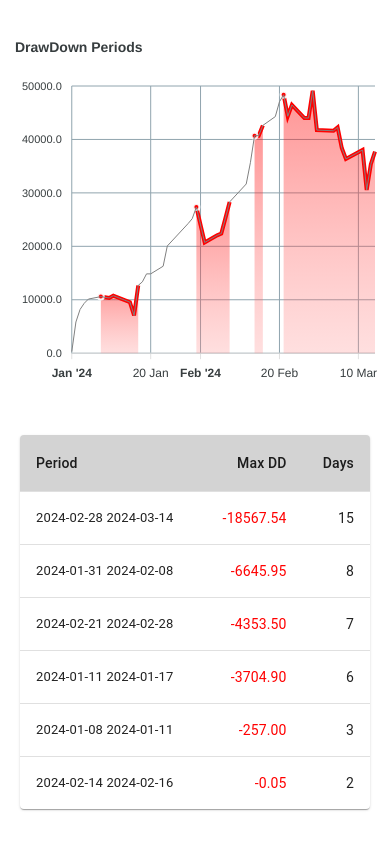
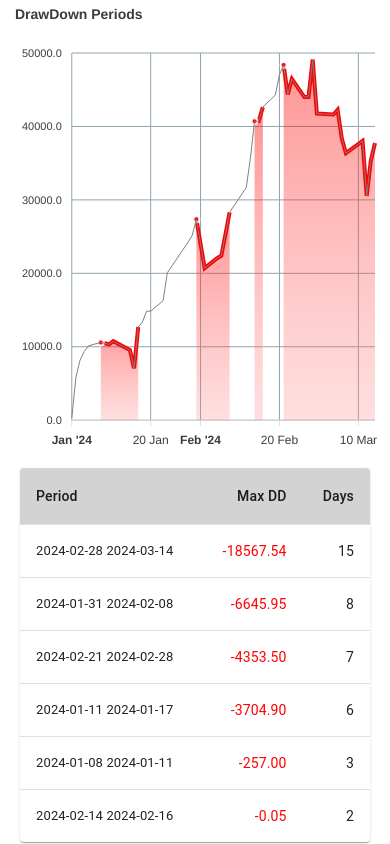
Before and after one commit to Ketan281/maticAlgos, a React (Create React App) app: page / in a window 390 px wide. Built offline with nearby package versions, Linux system fonts and the light colour scheme.

Commit message:
fixed logo

```diff
--- a/src/App.css
+++ b/src/App.css
@@ -38,12 +38,12 @@
 }
 @media only screen and (max-width: 768px){
   .logo img{
-    height: 1rem;
-    width: 4rem;
+    height: 2rem;
+    width: 6rem;
   }
   .logo{
     font-size: 18px;
-    left:75vw;
-    top:39vh;
+    left:82vw;
+    top:30vh;
   }
 }
--- a/src/components/MixedCharts.js
+++ b/src/components/MixedCharts.js
@@ -1,13 +1,10 @@
-import React, { useState} from 'react';
-import ReactApexChart from 'react-apexcharts';
-import Data from "../returns.json"
+import React, { useState } from "react";
+import ReactApexChart from "react-apexcharts";
+import Data from "../returns.json";
 import newData from "../ddperiod.json";
-import logo from "./assets/Captureq1.png"
-import { useMediaQuery } from '@mui/material'
+import logo from "./assets/Captureq1.png";
+import { useMediaQuery } from "@mui/material";
 const ApexChart = () => {
-
-
-
   const isMobile = useMediaQuery("(max-width:768px)");
   function getCumsumValues(combined, data) {
     const cumsumMap = {};
@@ -18,21 +15,25 @@ const ApexChart = () => {
     data.forEach(({ Start_Date, End_Date }) => {
       const startDate = new Date(Start_Date);
       const endDate = new Date(End_Date);
-        for (let date = startDate; date <= endDate; date.setDate(date.getDate() + 1)) {
-            const dateString = date.toLocaleDateString('en-US', {
-                year: 'numeric',
-                month: 'short',
-                day: 'numeric'
+      for (
+        let date = startDate;
+        date <= endDate;
+        date.setDate(date.getDate() + 1)
+      ) {
+        const dateString = date.toLocaleDateString("en-US", {
+          year: "numeric",
+          month: "short",
+          day: "numeric",
         });
-            const cumsum = cumsumMap[date.toISOString().split('T')[0]] || null;
+        const cumsum = cumsumMap[date.toISOString().split("T")[0]] || null;
         result.push({ x: dateString, y: cumsum });
       }
     });
     combined.forEach(({ date, cumsum }) => {
-        const dateString = new Date(date).toLocaleDateString('en-US', {
-            year: 'numeric',
-            month: 'short',
-            day: 'numeric'
+      const dateString = new Date(date).toLocaleDateString("en-US", {
+        year: "numeric",
+        month: "short",
+        day: "numeric",
       });
       if (!result.some((item) => item.x === dateString)) {
         result.push({ x: dateString, y: cumsum });
@@ -48,20 +49,25 @@ function processData(combined, data) {
     let addedDates = new Set(); // Set to keep track of added dates
 
     // Create a set of all dates in combined
-  let allDates = new Set(combined.map(item => item.date));
+    let allDates = new Set(combined.map((item) => item.date));
 
     // First, add dates from data
     data.forEach((item) => {
       const startDate = item.Start_Date;
       const endDate = item.End_Date;
 
-       const startIndex = combined.findIndex(item => item.date === startDate);
-       const endIndex = combined.findIndex(item => item.date === endDate);
+      const startIndex = combined.findIndex((item) => item.date === startDate);
+      const endIndex = combined.findIndex((item) => item.date === endDate);
 
       const rangeData = [];
       for (let i = startIndex; i <= endIndex; i++) {
-           const date = new Date(combined[i].date).toLocaleDateString('en-US', { month: 'short', day: 'numeric', year: 'numeric' });
-           if (!addedDates.has(date)) { // Check if the date has already been added
+        const date = new Date(combined[i].date).toLocaleDateString("en-US", {
+          month: "short",
+          day: "numeric",
+          year: "numeric",
+        });
+        if (!addedDates.has(date)) {
+          // Check if the date has already been added
           rangeData.push({ x: date, y: combined[i].cumsum });
           addedDates.add(date); // Add the date to the set of added dates
         }
@@ -71,18 +77,20 @@ function processData(combined, data) {
     });
 
     // Then, add dates from combined that are not in data
-  allDates.forEach(date => {
+    allDates.forEach((date) => {
       if (!addedDates.has(date)) {
-           const formattedDate = new Date(date).toLocaleDateString('en-US', { month: 'short', day: 'numeric', year: 'numeric' });
+        const formattedDate = new Date(date).toLocaleDateString("en-US", {
+          month: "short",
+          day: "numeric",
+          year: "numeric",
+        });
         result.push({ x: formattedDate, y: null });
       }
     });
 
     // Remove duplicates based on the 'x' property
-  result = result.filter((value, index, self) =>
-      index === self.findIndex((t) => (
-          t.x === value.x
-      ))
+    result = result.filter(
+      (value, index, self) => index === self.findIndex((t) => t.x === value.x)
     );
 
     // Sort the result by date
@@ -90,37 +98,34 @@ function processData(combined, data) {
     return result;
   }
 
-
-
-
-
-
-
-
-
-
-
   const areaData = getCumsumValues(Data.data.combined, newData.data);
-  const areaData1 = processData(Data.data.combined,newData.data)
-  console.log(areaData1,"areadataaa")
+  const areaData1 = processData(Data.data.combined, newData.data);
+  console.log(areaData1, "areadataaa");
   const [series, setSeries] = useState([
     {
-      name: 'DrawDown',
-      type: 'area',
+      name: "DrawDown",
+      type: "area",
       data: areaData1,
       // tooltip: { enabled: false },
     },
     {
-      name: 'Line Chart',
-      type: 'line',
-      data: Data.data.combined.map((item, index) => ({ x: new Date(item.date).toLocaleDateString('en-US', { month: 'short', day: 'numeric', year: 'numeric' }), y: item.cumsum })),
+      name: "Line Chart",
+      type: "line",
+      data: Data.data.combined.map((item, index) => ({
+        x: new Date(item.date).toLocaleDateString("en-US", {
+          month: "short",
+          day: "numeric",
+          year: "numeric",
+        }),
+        y: item.cumsum,
+      })),
       // tooltip: { enabled: true },
     },
   ]);
 
   const options = {
     chart: {
-       type: 'area',
+      type: "area",
       height: 350,
       animations: { enabled: false },
       zoom: { enabled: false },
@@ -133,11 +138,11 @@ function processData(combined, data) {
           const logoX = chart.width / 2 - logoWidth / 2; // X-axis position of the logo
           const logoY = chart.height / 2 - logoHeight / 2; // Y-axis position of the logo
 
-          const logoElement = document.createElement('img');
+          const logoElement = document.createElement("img");
           logoElement.src = logo;
           logoElement.width = logoWidth;
           logoElement.height = logoHeight;
-          logoElement.style.position = 'absolute';
+          logoElement.style.position = "absolute";
           logoElement.style.left = `${logoX}px`;
           logoElement.style.top = `${logoY}px`;
 
@@ -148,30 +153,30 @@ function processData(combined, data) {
     },
 
     dataLabels: { enabled: false },
-    stroke: { curve: 'straight' },
+    stroke: { curve: "straight" },
     fill: {
       opacity: 0.5,
-       colors: ['#FF0000'],
+      colors: ["#FF0000"],
       //  type: 'pattern',
       pattern: { style: [], width: 1, height: 1 },
     },
     markers: { size: 0, hover: { size: 0 } },
-    title: { text: 'DrawDown Periods', align: 'left' },
+    title: { text: "DrawDown Periods", align: "left" },
     sparkline: {
       enabled: true,
       offsetX: -10,
       offsetY: -10,
       imageSize: 80,
-      image: logo
+      image: logo,
     },
     tooltip: {
       enabled: true,
-      enabledOnSeries:[0],
+      enabledOnSeries: [0],
       shared: true,
       intersect: false,
       x: {
         show: false,
-        format: 'dd MMM yyyy',
+        format: "dd MMM yyyy",
       },
       y: {
         show: false,
@@ -182,44 +187,51 @@ function processData(combined, data) {
     },
     series: [
       {
-        name: 'DropDown',
-        type: 'area',
-        data: areaData
+        name: "DropDown",
+        type: "area",
+        data: areaData,
       },
       {
-        name: 'CumSum',
-        type: 'line',
-        data: Data.data.combined.map((item, index) => ({ x: new Date(item.date).toLocaleDateString('en-US', { month: 'short', day: 'numeric', year: 'numeric' }), y: item.cumsum })),
+        name: "CumSum",
+        type: "line",
+        data: Data.data.combined.map((item, index) => ({
+          x: new Date(item.date).toLocaleDateString("en-US", {
+            month: "short",
+            day: "numeric",
+            year: "numeric",
+          }),
+          y: item.cumsum,
+        })),
         stroke: {
           style: {
-            colors: ['red']
-          }
+            colors: ["red"],
+          },
         },
         fill: {
-          colors: ['#FF0000'],
+          colors: ["#FF0000"],
           opacity: 0.5,
-          type: 'pattern',
+          type: "pattern",
           pattern: { style: [], width: 1, height: 1 },
         },
       },
     ],
     theme: {
-       mode: 'light',
-       palette: 'palette4',
+      mode: "light",
+      palette: "palette4",
       monochrome: {
         enabled: false,
-         color: '#FD6A6A',
-         shadeTo: 'light',
+        color: "#FD6A6A",
+        shadeTo: "light",
         shadeIntensity: 0.65,
       },
     },
-    xaxis: { type: 'datetime' },
+    xaxis: { type: "datetime" },
     // yaxis: { title: { text: 'Bytes Received' } },
     grid: {
       show: true, // Enable grid lines
-       borderColor: '#90A4AE', // Color of the grid lines
+      borderColor: "#90A4AE", // Color of the grid lines
       strokeDashArray: 0, // Solid lines
-       position: 'back', // Position of the grid lines
+      position: "back", // Position of the grid lines
       xaxis: {
         lines: {
           show: true, // Show horizontal lines
@@ -233,18 +245,38 @@ function processData(combined, data) {
     },
   };
 
-
   return (
-    <div style={{ position: 'relative' }}>
-    <div className='logo' style={{ position: 'absolute', zIndex: -1 }}>
-      <img src={logo} alt="logo" />
+    <div style={{ position: "relative" }}>
+    <div
+      style={{
+        position: "absolute",
+        width:  isMobile ?  "140px":"200px",
+        height: "70px",
+        bottom: 0,
+        right: isMobile ? 25 :  10,
+        top:"75%"
+      }}
+    >
+      <img
+        src={logo}
+        alt="logo"
+        style={{
+          width: "100%",
+          height: "100%",
+          objectFit: "contain",
+        }}
+      />
     </div>
-    <div id="chart" className="my-chart" style={{ backgroundColor: 'rgba(255, 255, 255, 0.5)' }}>
+    <div
+      id="chart"
+      className="my-chart"
+      style={{ backgroundColor: "rgba(255, 255, 255, 0.5)" }}
+    >
       <ReactApexChart
         options={options}
         series={series}
         type="area"
-        height={!isMobile ? 450 : 350}
+        height={!isMobile ? 450 : 450}
         width={!isMobile ? 800 : 380}
         className="my-custom-chart"
       />
```
Lines whose indentation alone changed are shown as unchanged.
